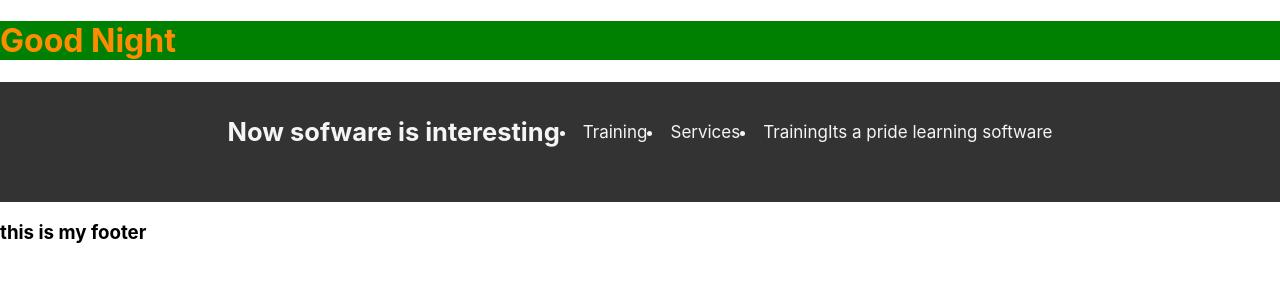
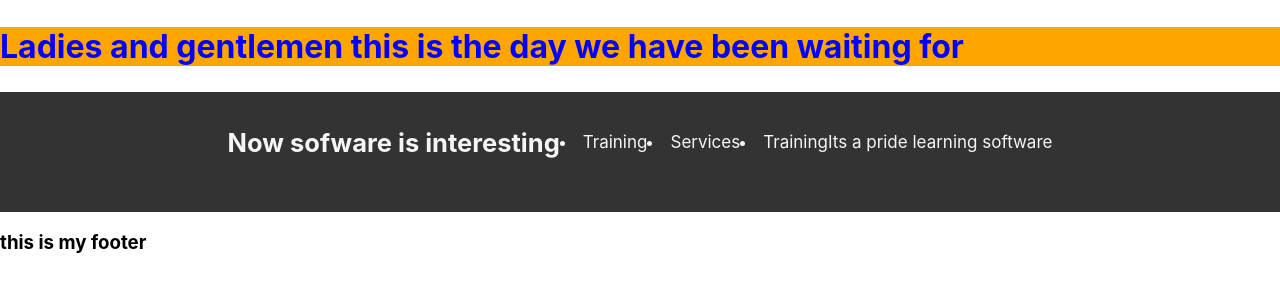
Before and after one commit to jamesoyanna/react-App-practise, a React (Create React App) app: page / in a window 1280 px wide. Shown: the top 300 px of the page. Built offline with nearby package versions, Linux system fonts and the light colour scheme.

Commit message:
place styles on a variable

```diff
--- a/src/components/Header.js
+++ b/src/components/Header.js
@@ -14,10 +14,14 @@ const Header = () => {
           timeOfDay = "Night"
       }
   }
-
+const styles = {
+    fontSize: "32px",
+    color: "blue",
+  backgroundColor: "orange" };
     return (
       <div>
-       <h1 style={{color: "#ff8c00", backgroundColor:"green"}}>Good {timeOfDay}</h1>
+
+       <h2 style={styles}>Ladies and gentlemen this is the day we have been waiting for</h2>
       </div>
     );
 }
```
